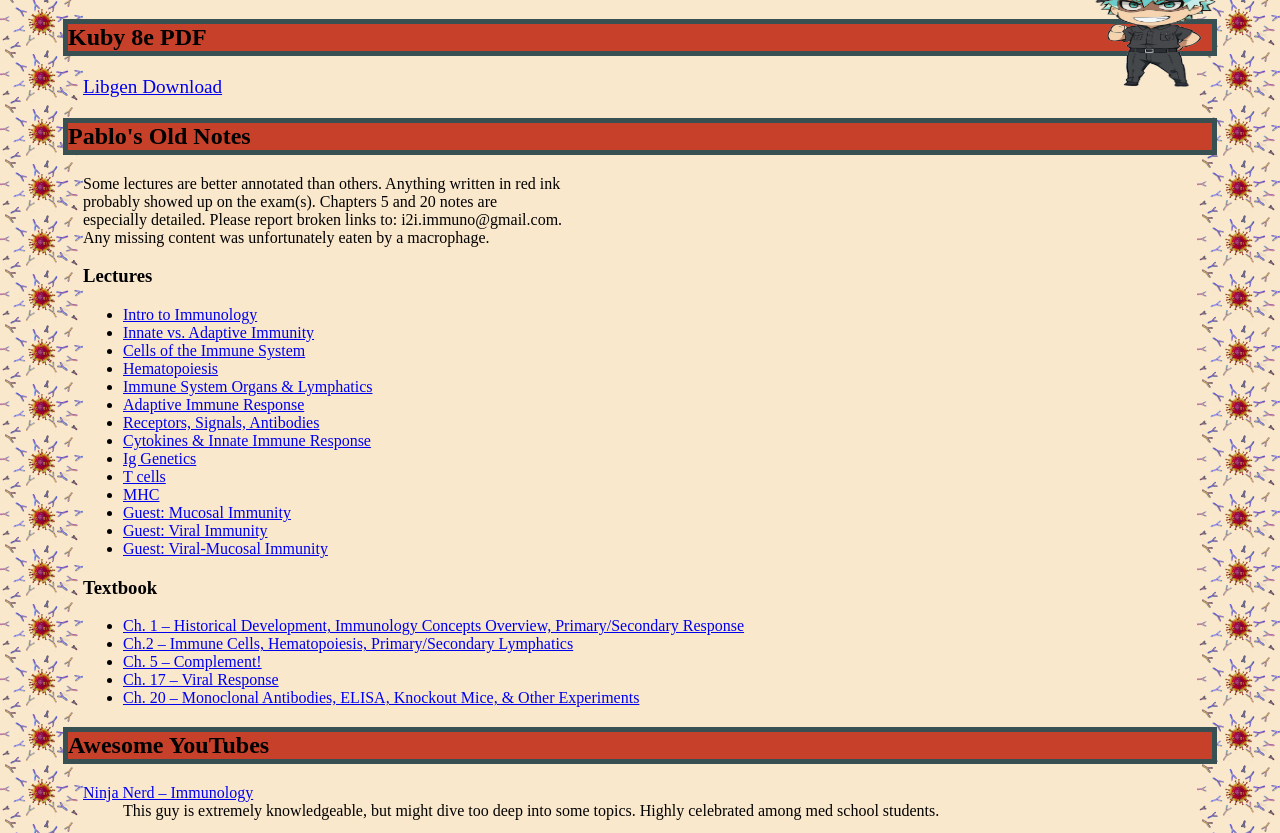
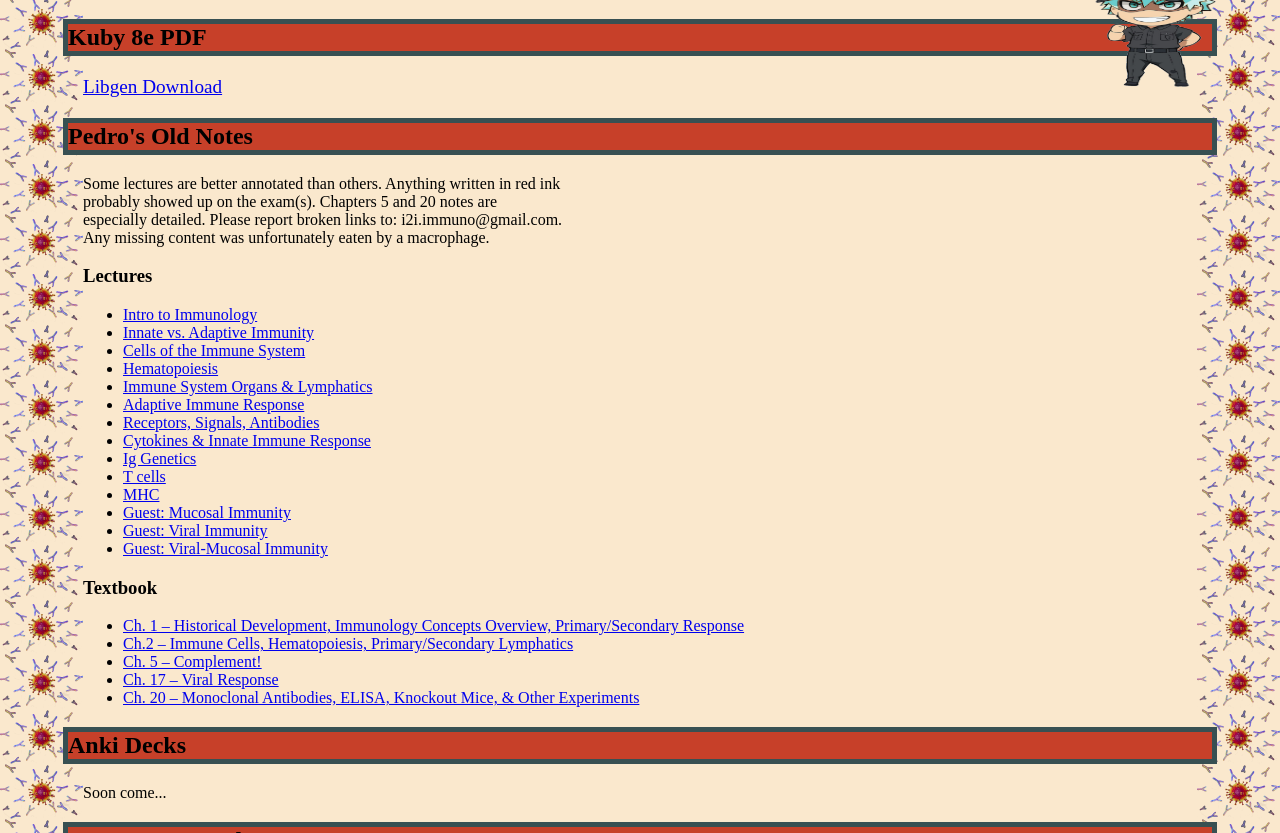
Before and after one commit to immun3/i2i, a plain HTML site: page studyMaterials.html in a window 1280 px wide. Shown: the part 91-924 px from the top of the page. Drawn offline with Linux system fonts and the light colour scheme.

Commit message:
added an anki section to studyMaterials.html

```diff
--- a/studyMaterials.html
+++ b/studyMaterials.html
@@ -24,7 +24,7 @@
             <a href="https://libgen.lc/ads.php?md5=8F6CC9BA2AEE4B6972A7F9C3079F472D" target="_blank">Libgen Download</a>
         </p>
         <h2>
-          Pablo's Old Notes
+          Pedro's Old Notes
         </h2>
         <p style="margin-left: 75px;margin-right: 55px;">
           Some lectures are better annotated than others. Anything written in red ink <br>
@@ -100,6 +100,12 @@
           </a></li>
         </ul>
         <h2>
+          Anki Decks
+        </h2>
+        <p style="margin-left: 75px;margin-right: 55px;">
+          Soon come...
+        </p>
+        <h2>
           Awesome YouTubes
         </h2>
         <dl style="margin-left: 75px;margin-right: 55px;">
```
